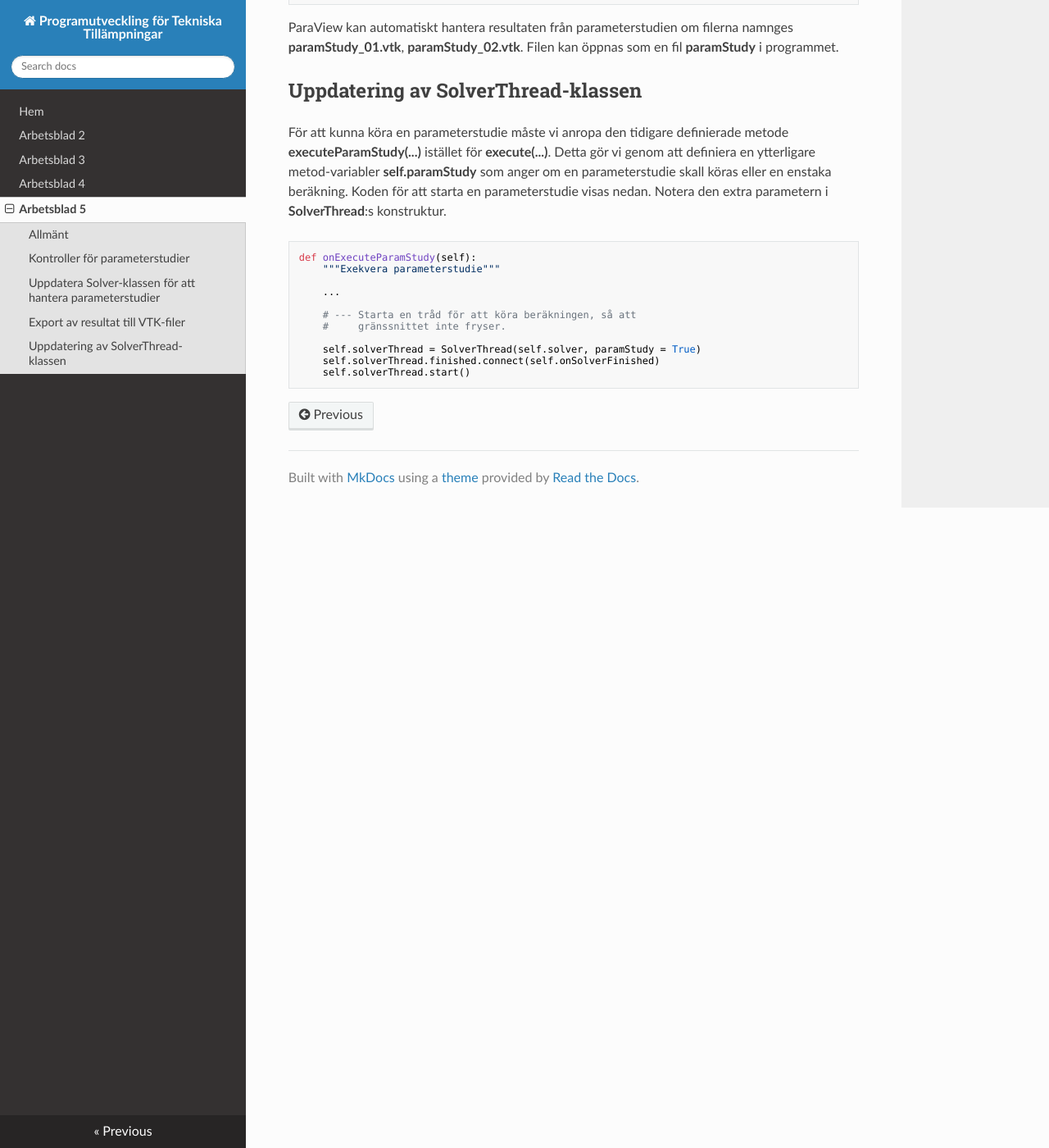
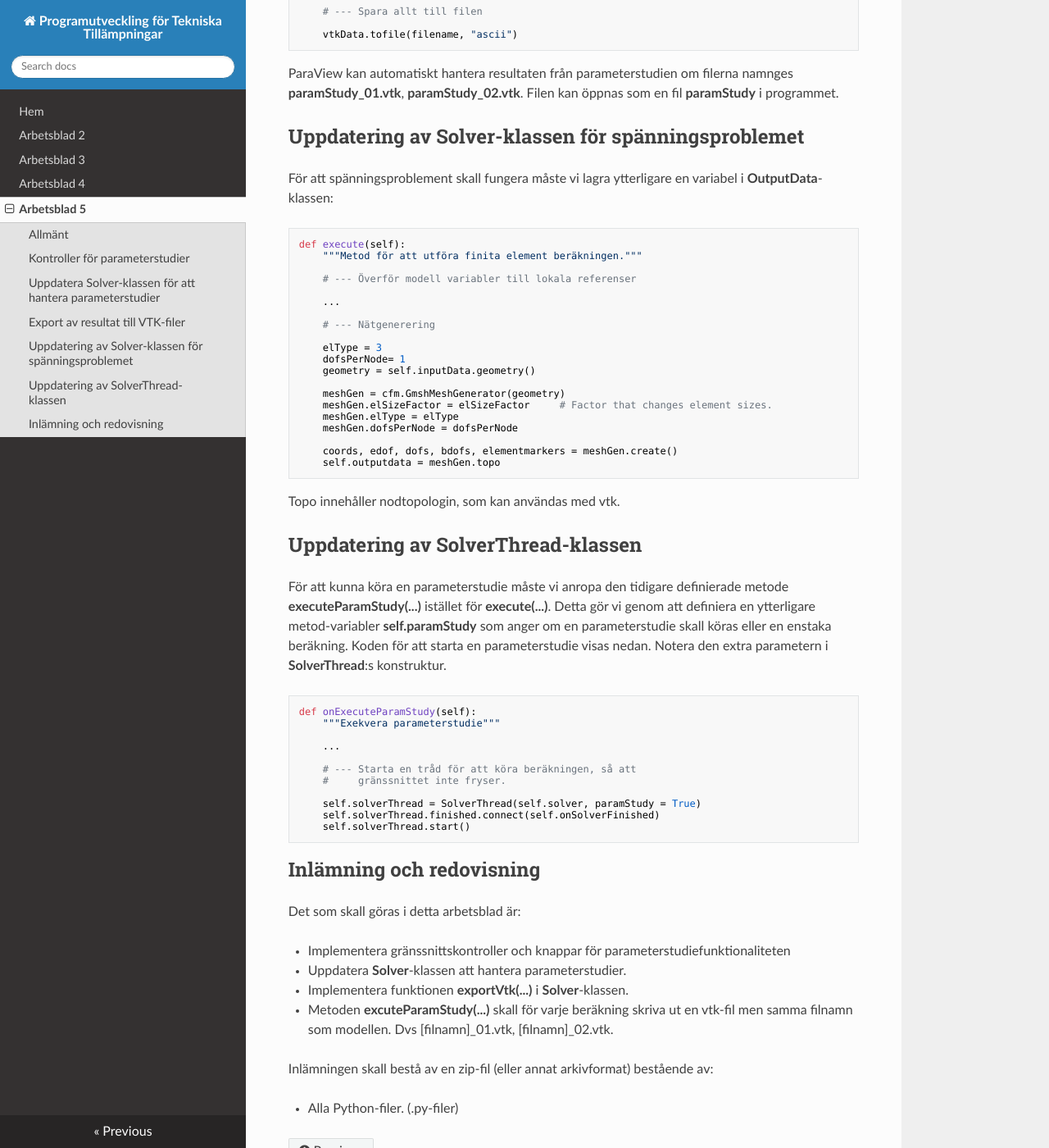
Before and after one commit to jonaslindemann/vsmn20, an MkDocs documentation site: the page built from docs/assignment5.md, in a window 1280 px wide and 1400 px high, scrolled down 3762 px. Shown: the whole window at 82% size. Built offline with MkDocs 1.6.1, drawn with Linux system fonts in a browser that asks for light colours; nearby versions of some CDN libraries; old or Windows-style settings are respelled for this version of MkDocs; some of the changed text lies outside the part shown.

Commit message:
Fixat arbetsbladet för spänningsproblem

```diff
--- a/docs/assignment5.md
+++ b/docs/assignment5.md
@@ -121,6 +121,10 @@ I nästa steg skall vi skapa en metod i **Solver**-klassen, **exportVtk(...)** f
 
         polygons = (self.outputData.edof-1).tolist()
 
+        # --- För spänningsproblemet användas, se också nästa stycke:
+
+        # polygons = (self.outputData.topo-1).tolist()
+
         # --- Resultat från beräkningen skapas i separata objekt. Punkter i vtk.PointData och
         # --- elementdata i vtk.CellData. Nedan anger vi både vektor data och skalärvärden för elementen.
         # --- Tänk på att vektorerna måste ha 3 komponenter, så lägg till detta i beräkningsdelen.
@@ -142,6 +146,33 @@ I nästa steg skall vi skapa en metod i **Solver**-klassen, **exportVtk(...)** f
 
 ParaView kan automatiskt hantera resultaten från parameterstudien om filerna namnges **paramStudy_01.vtk**, **paramStudy_02.vtk**. Filen kan öppnas som en fil **paramStudy** i programmet.
 
+## Uppdatering av **Solver**-klassen för spänningsproblemet
+
+För att spänningsproblement skall fungera måste vi lagra ytterligare en variabel i **OutputData**-klassen:
+
+    def execute(self):
+        """Metod för att utföra finita element beräkningen."""
+
+        # --- Överför modell variabler till lokala referenser
+
+        ...
+
+        # --- Nätgenerering
+
+        elType = 3
+        dofsPerNode= 1
+        geometry = self.inputData.geometry()
+
+        meshGen = cfm.GmshMeshGenerator(geometry)
+        meshGen.elSizeFactor = elSizeFactor     # Factor that changes element sizes.
+        meshGen.elType = elType
+        meshGen.dofsPerNode = dofsPerNode
+
+        coords, edof, dofs, bdofs, elementmarkers = meshGen.create()
+        self.outputdata = meshGen.topo
+
+Topo innehåller nodtopologin, som kan användas med vtk.
+
 ## Uppdatering av SolverThread-klassen
 
 För att kunna köra en parameterstudie måste vi anropa den tidigare definierade metode **executeParamStudy(...)** istället för **execute(...)**. Detta gör vi genom att definiera en ytterligare metod-variabler **self.paramStudy** som anger om en parameterstudie skall köras eller en enstaka beräkning. Koden för att starta en parameterstudie visas nedan. Notera den extra parametern i **SolverThread**:s konstruktur.
@@ -157,3 +188,16 @@ För att kunna köra en parameterstudie måste vi anropa den tidigare definierad
         self.solverThread = SolverThread(self.solver, paramStudy = True)
         self.solverThread.finished.connect(self.onSolverFinished)
         self.solverThread.start()
+
+## Inlämning och redovisning
+
+Det som skall göras i detta arbetsblad är:
+
+ * Implementera gränssnittskontroller och knappar för parameterstudiefunktionaliteten
+ * Uppdatera **Solver**-klassen att hantera parameterstudier.
+ * Implementera funktionen **exportVtk(...)** i **Solver**-klassen.
+ * Metoden **excuteParamStudy(...)** skall för varje beräkning skriva ut en vtk-fil men samma filnamn som modellen. Dvs [filnamn]_01.vtk, [filnamn]_02.vtk.
+
+Inlämningen skall bestå av en zip-fil (eller annat arkivformat) bestående av:
+
+ * Alla Python-filer. (.py-filer)
```
